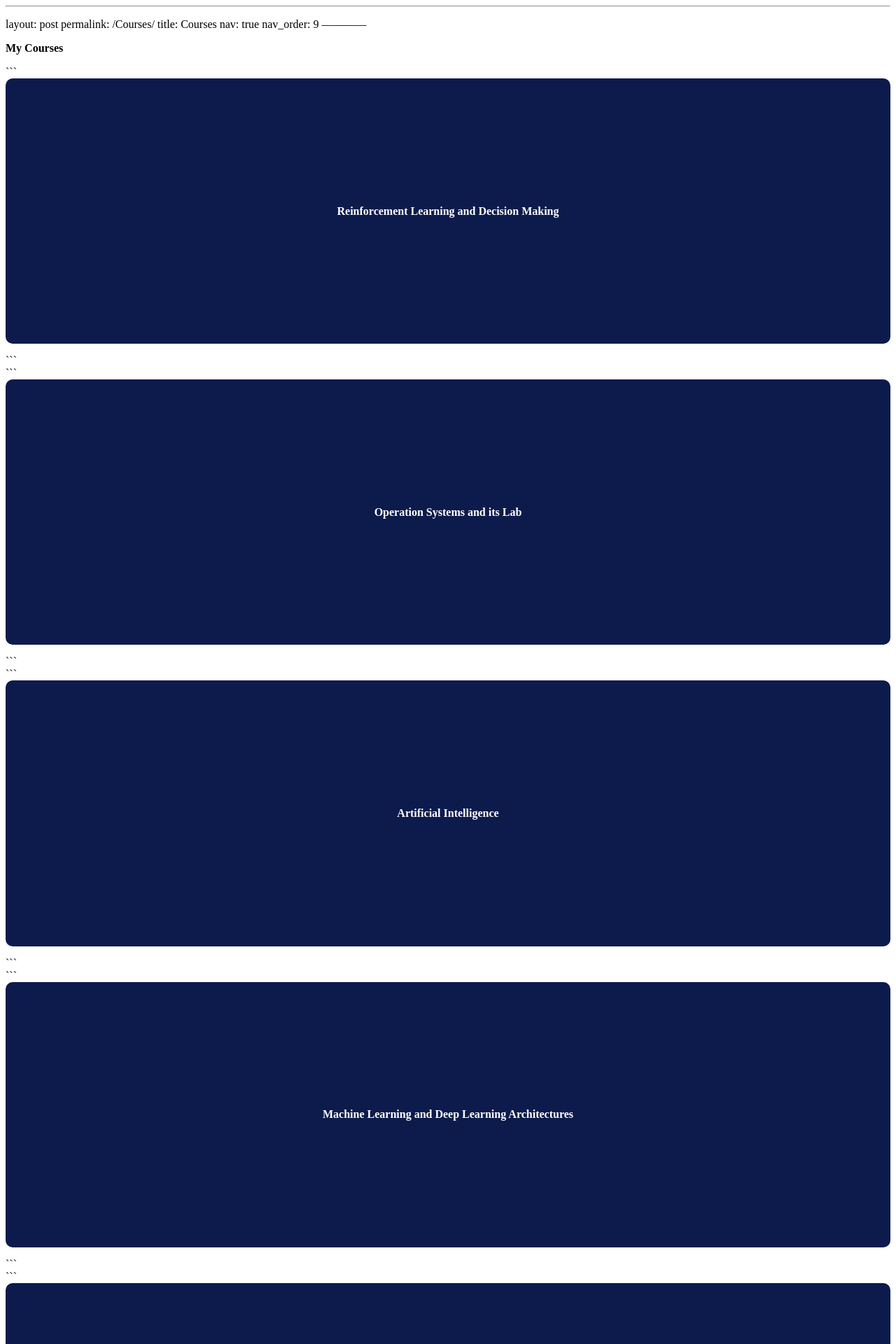
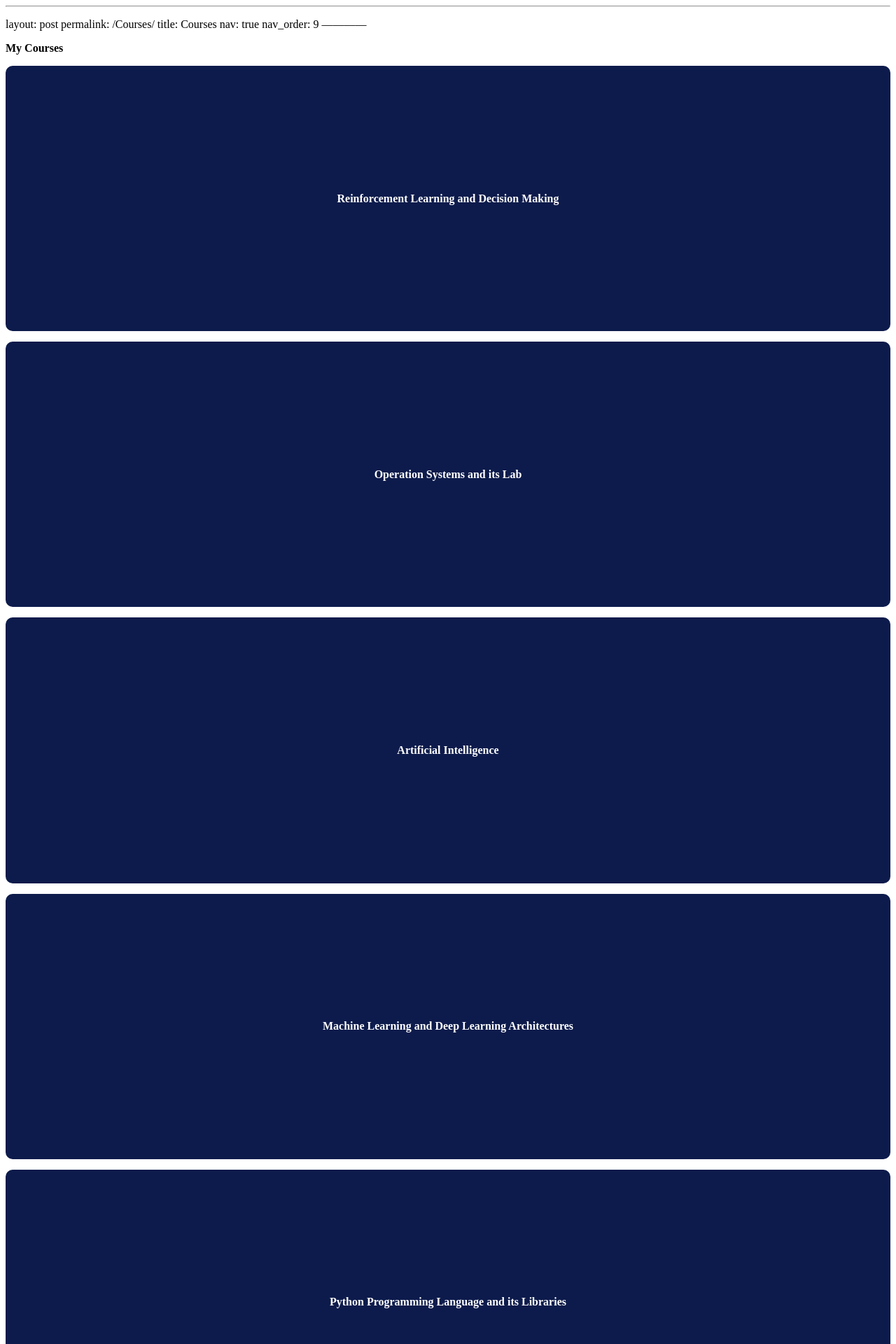
Before and after one commit to HodaZamani/HodaZamani.github.io, a Jekyll site: the page built from _pages/Courses.md, in a window 1280 px wide. Shown: the top 1920 px of the page at 70% size. Built offline with Jekyll 4.4.1, drawn with Linux system fonts in a browser that asks for light colours.

Commit message:
Update Courses.md

````diff
--- a/_pages/Courses.md
+++ b/_pages/Courses.md
@@ -10,7 +10,6 @@
 <b>My Courses</b>
 
 <style>
-
   .flip-card {
     background-color: transparent;
     width: 100%;
@@ -63,192 +64,113 @@
     padding: 15px;
     box-sizing: border-box;
   }
-
-  .course-link {
-    display: block;
-    text-decoration: none !important;
-    color: inherit !important;
-  }
-
-  .course-link:hover {
-    text-decoration: none !important;
-  }
-
 </style>
 
 <div class="row mt-4">
 
-  <!-- 1. Reinforcement Learning and Decision Making -->
+  <!-- 1 -->
 
   <div class="col-md-6 col-sm-6 mb-3">
-
-```
-<a href="/Courses/reinforcement-learning-decision-making/" class="course-link">
-
-  <div class="flip-card">
-
-    <div class="flip-card-inner">
-
-      <div class="flip-card-front">
-        Reinforcement Learning and Decision Making
+    <div class="flip-card">
+      <div class="flip-card-inner">
+        <div class="flip-card-front">
+          Reinforcement Learning and Decision Making
+        </div>
+        <div class="flip-card-back">
+          Reinforcement Learning and Decision Making
+        </div>
       </div>
-
-      <div class="flip-card-back">
-        Reinforcement Learning and Decision Making
-      </div>
-
     </div>
-
   </div>
 
-</a>
-```
+  <!-- 2 -->
 
+  <div class="col-md-6 col-sm-6 mb-3">
+    <div class="flip-card">
+      <div class="flip-card-inner">
+        <div class="flip-card-front">
+          Operation Systems and its Lab
+        </div>
+        <div class="flip-card-back">
+          Operation Systems and its Lab
+        </div>
+      </div>
+    </div>
   </div>
 
-  <!-- 2. Operation Systems and its Lab -->
+  <!-- 3 -->
 
   <div class="col-md-6 col-sm-6 mb-3">
+    <div class="flip-card">
+      <div class="flip-card-inner">
+        <div class="flip-card-front">
+          Artificial Intelligence
+        </div>
+        <div class="flip-card-back">
+          Artificial Intelligence
+        </div>
+      </div>
+    </div>
+  </div>
 
-```
-<div class="flip-card">
+  <!-- 4 -->
 
-  <div class="flip-card-inner">
+  <div class="col-md-6 col-sm-6 mb-3">
+    <div class="flip-card">
+      <div class="flip-card-inner">
+        <div class="flip-card-front">
+          Machine Learning and Deep Learning Architectures
+        </div>
+        <div class="flip-card-back">
+          Neuroimaging Data Processing and Analysis with Python
+        </div>
+      </div>
+    </div>
+  </div>
 
-    <div class="flip-card-front">
-      Operation Systems and its Lab
+  <!-- 5 -->
+
+  <div class="col-md-6 col-sm-6 mb-3">
+    <div class="flip-card">
+      <div class="flip-card-inner">
+        <div class="flip-card-front">
+          Python Programming Language and its Libraries
+        </div>
+        <div class="flip-card-back">
+          TensorFlow, Keras, PyTorch, OpenCV, scikit-image, MediaPipe, Biopython, and PyTorch Geometric
+        </div>
+      </div>
     </div>
+  </div>
 
-    <div class="flip-card-back">
-      Operation Systems and its Lab
+  <!-- 6 -->
+
+  <div class="col-md-6 col-sm-6 mb-3">
+    <div class="flip-card">
+      <div class="flip-card-inner">
+        <div class="flip-card-front">
+          Quantum Computing and Artificial Intelligence
+        </div>
+        <div class="flip-card-back">
+          Quantum Computing and Machine Learning
+        </div>
+      </div>
     </div>
+  </div>
 
+  <!-- 7 -->
+
+  <div class="col-md-6 col-sm-6 mb-3">
+    <div class="flip-card">
+      <div class="flip-card-inner">
+        <div class="flip-card-front">
+          Optimization and Bio-Inspired Algorithms
+        </div>
+        <div class="flip-card-back">
+          Implementation Algorithms with MATLAB Programming Language
+        </div>
+      </div>
+    </div>
   </div>
 
 </div>
-```
-
-  </div>
-
-  <!-- 3. Artificial Intelligence -->
-
-  <div class="col-md-6 col-sm-6 mb-3">
-
-```
-<div class="flip-card">
-
-  <div class="flip-card-inner">
-
-    <div class="flip-card-front">
-      Artificial Intelligence
-    </div>
-
-    <div class="flip-card-back">
-      Artificial Intelligence
-    </div>
-
-  </div>
-
-</div>
-```
-
-  </div>
-
-  <!-- 4. Machine Learning and Deep Learning Architectures -->
-
-  <div class="col-md-6 col-sm-6 mb-3">
-
-```
-<div class="flip-card">
-
-  <div class="flip-card-inner">
-
-    <div class="flip-card-front">
-      Machine Learning and Deep Learning Architectures
-    </div>
-
-    <div class="flip-card-back">
-      Neuroimaging Data Processing and Analysis with Python
-    </div>
-
-  </div>
-
-</div>
-```
-
-  </div>
-
-  <!-- 5. Python Programming Language and its Libraries -->
-
-  <div class="col-md-6 col-sm-6 mb-3">
-
-```
-<div class="flip-card">
-
-  <div class="flip-card-inner">
-
-    <div class="flip-card-front">
-      Python Programming Language and its Libraries
-    </div>
-
-    <div class="flip-card-back">
-      TensorFlow, Keras, PyTorch, OpenCV, scikit-image,
-      MediaPipe, Biopython, and PyTorch Geometric
-    </div>
-
-  </div>
-
-</div>
-```
-
-  </div>
-
-  <!-- 6. Quantum Computing and Artificial Intelligence -->
-
-  <div class="col-md-6 col-sm-6 mb-3">
-
-```
-<div class="flip-card">
-
-  <div class="flip-card-inner">
-
-    <div class="flip-card-front">
-      Quantum Computing and Artificial Intelligence
-    </div>
-
-    <div class="flip-card-back">
-      Quantum Computing and Machine Learning
-    </div>
-
-  </div>
-
-</div>
-```
-
-  </div>
-
-  <!-- 7. Optimization and Bio-Inspired Algorithms -->
-
-  <div class="col-md-6 col-sm-6 mb-3">
-
-```
-<div class="flip-card">
-
-  <div class="flip-card-inner">
-
-    <div class="flip-card-front">
-      Optimization and Bio-Inspired Algorithms
-    </div>
-
-    <div class="flip-card-back">
-      Implementation Algorithms with MATLAB Programming Language
-    </div>
-
-  </div>
-
-</div>
-```
-
-  </div>
-
-</div>
````
Also changed, not shown: other parts of _pages/Courses.md (+4 -2 lines).
